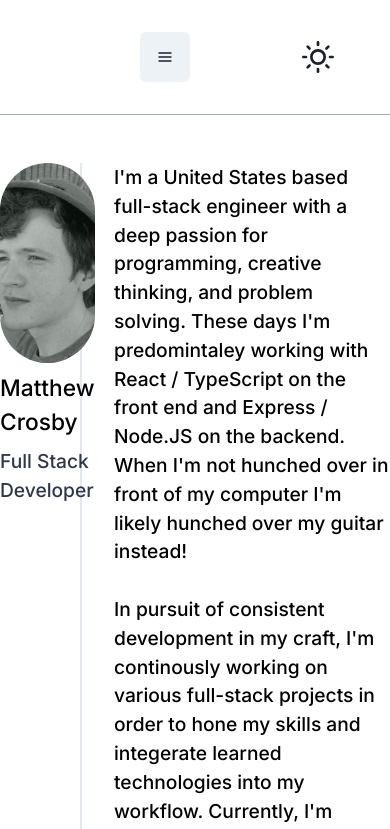
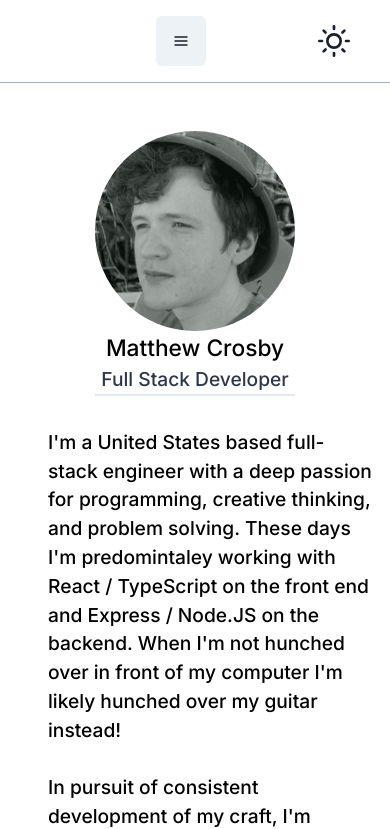
Before and after one commit to matthew-08/My_Portfolio, a React (Vite) app: page /about in a window 390 px wide. Shown: the top 829 px of the page. Built offline with nearby package versions, Linux system fonts and the light colour scheme.

Commit message:
Added responsive styles for all pages

```diff
--- a/src/components/About.tsx
+++ b/src/components/About.tsx
@@ -7,6 +7,7 @@ import {
   useColorMode,
   Heading,
   Link,
+  useMediaQuery,
 } from '@chakra-ui/react';
 import React from 'react';
 import { NavLink } from 'react-router-dom';
@@ -15,16 +16,31 @@ import me from '../img/me.png';
 
 function About() {
   const { colorMode } = useColorMode();
+  const [isSmalerThan1200] = useMediaQuery('(max-width:1200px)');
   return (
     <PageLayout>
-      <Flex minH="600px" mx="auto" maxW="1200px">
+      <Flex
+        minH="600px"
+        mx="auto"
+        maxW="1200px"
+        flexDir={isSmalerThan1200 ? 'column' : 'row'}
+        alignItems={isSmalerThan1200 ? 'center' : ''}
+      >
         <HStack
           height="100%"
           minW="20%"
-          borderRight="2px solid"
+          borderRight={isSmalerThan1200 ? '0' : '2px solid'}
+          borderBottom={isSmalerThan1200 ? '2px solid' : '0'}
+          mb={isSmalerThan1200 ? '2rem' : '0'}
           borderColor="gray.200"
         >
-          <VStack mb="auto" mr="2rem">
+          <Flex
+            mb="auto"
+            mr={isSmalerThan1200 ? '0' : '2rem'}
+            flexDir="column"
+            align="center"
+            textAlign="center"
+          >
             <Image
               src={me}
               boxSize="200px"
@@ -34,6 +50,7 @@ function About() {
             <Text
               fontSize="1.42rem"
               color={colorMode === 'dark' ? 'gray.400' : ''}
+              textAlign="center"
             >
               Matthew Crosby
             </Text>
@@ -44,7 +61,7 @@ function About() {
             >
               Full Stack Developer
             </Text>
-          </VStack>
+          </Flex>
         </HStack>
         <Flex flexGrow="1" flexDir="column" ml="2rem">
           <Text
@@ -60,7 +77,7 @@ function About() {
             front of my computer I'm likely hunched over my guitar instead!
             <br />
             <br />
-            In pursuit of consistent development in my craft, I'm continously
+            In pursuit of consistent development of my craft, I'm continously
             working on various full-stack projects in order to hone my skills
             and integerate learned technologies into my workflow. Currently, I'm
             working on a full-stack e-commerce application which utilizes
--- a/src/components/Navbar.tsx
+++ b/src/components/Navbar.tsx
@@ -39,7 +39,7 @@ function Navbar() {
       as="nav"
       width="100%"
       align="center"
-      padding="2rem"
+      padding={isSmallerThan700 ? '1rem' : '2rem'}
       borderBottom="1px solid"
       borderColor="gray.400"
     >
--- a/src/components/PageLayout.tsx
+++ b/src/components/PageLayout.tsx
@@ -1,9 +1,16 @@
-import { Flex } from '@chakra-ui/react';
+import { Flex, useMediaQuery } from '@chakra-ui/react';
 import { ReactNode } from 'react';
 
 function PageLayout({ children }: { children: ReactNode }) {
+  const [isSmallerThan800] = useMediaQuery('(max-width: 800px)');
   return (
-    <Flex as="main" width="100%" justifyContent="center" pt="3rem">
+    <Flex
+      as="main"
+      width="100%"
+      justifyContent="center"
+      pt="3rem"
+      px={isSmallerThan800 ? '1rem' : '0'}
+    >
       {children}
     </Flex>
   );
--- a/src/components/Projects.tsx
+++ b/src/components/Projects.tsx
@@ -126,7 +126,7 @@ const projects: Project[] = [
 function Projects() {
   return (
     <PageLayout>
-      <Flex flexDir="column" maxWidth="800px" minWidth="800px">
+      <Flex flexDir="column" maxWidth="800px">
         <Box borderBottom="2px solid" pb="1rem" borderColor="gray.400">
           <Heading fontSize="3rem">My Projects</Heading>
         </Box>
```
